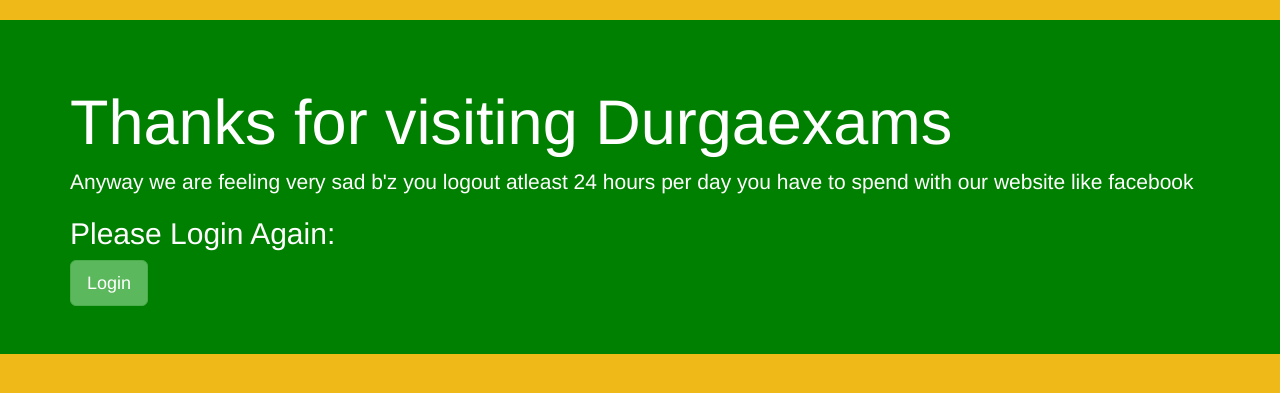
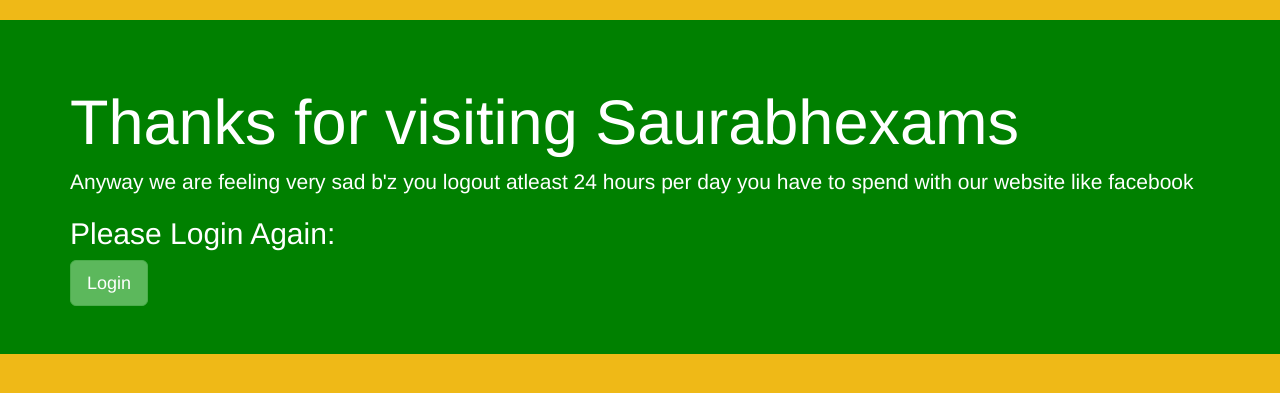
Before and after one commit to saurabh1089/my_repository, a Django app: page /logout/ in a window 1280 px wide. Shown: the part 52-445 px from the top of the page. Run offline with Django 3.2, Linux system fonts and the light colour scheme; some libraries are stand-ins or nearby versions.

Commit message:
Update logout.html

```diff
--- a/authproject/templates/testapp/logout.html
+++ b/authproject/templates/testapp/logout.html
@@ -3,7 +3,7 @@
       {%block body_block%}
       <div class="jumbotron" >
         <div class="container">
-          <h1>Thanks for visiting Durgaexams</h1>
+          <h1>Thanks for visiting Saurabhexams</h1>
           <p>Anyway we are feeling very sad b'z you logout atleast 24 hours per day you have to spend with our website like facebook</p>
           <h2>Please Login Again:</h2>
           <a href="/accounts/login" class="btn btn-primary btn-lg btn-success">Login</a>
```
